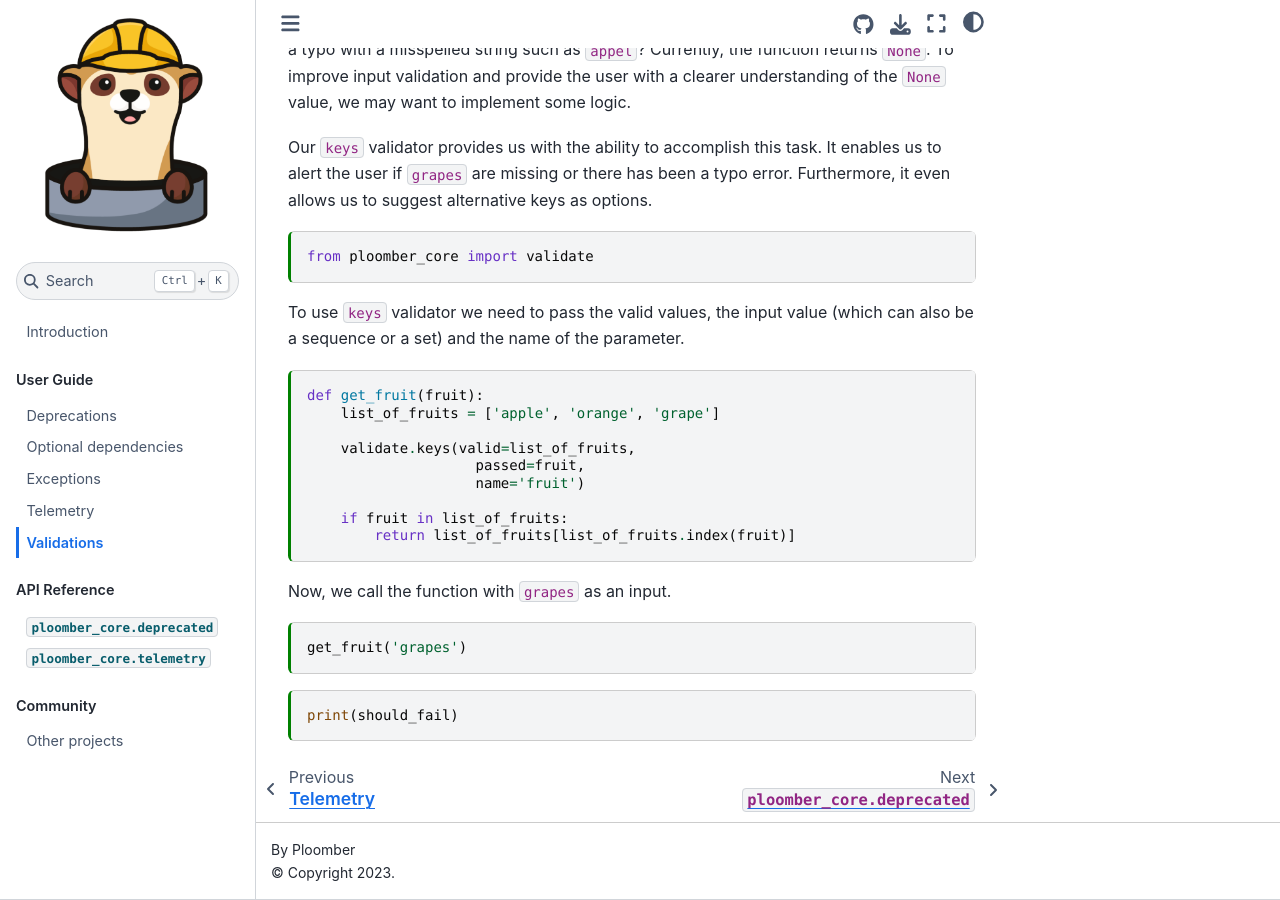
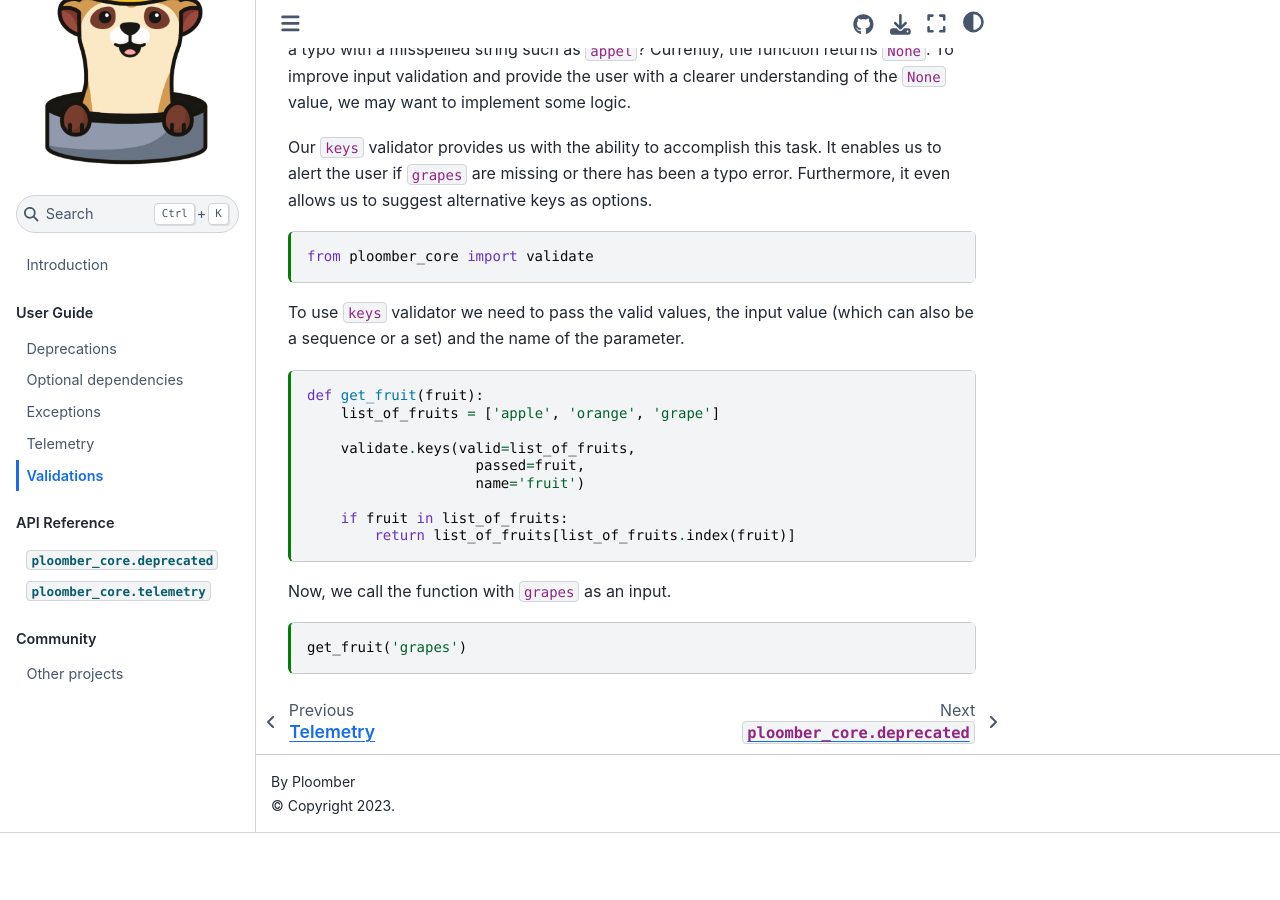
Before and after one commit to ploomber/core, a Jupyter Book: the page built from doc/validations.md, in a window 1280 px wide and 900 px high, scrolled down 552 px. Built offline with Jupyter Book 1.0.4 settings and Sphinx 7.4.7 and the Sphinx Book theme 1.1.4, drawn with Linux system fonts in a browser that asks for light colours; after the commit the page ends 1385 px from its top, so only the background shows below that.

Commit message:
should build rtd successfully

````diff
--- a/doc/validations.md
+++ b/doc/validations.md
@@ -65,7 +65,3 @@ Now, we call the function with `grapes` as an input.
 
 get_fruit('grapes')
 ```
-
-```{code-cell} ipython3
-print(should_fail)
-```
````
